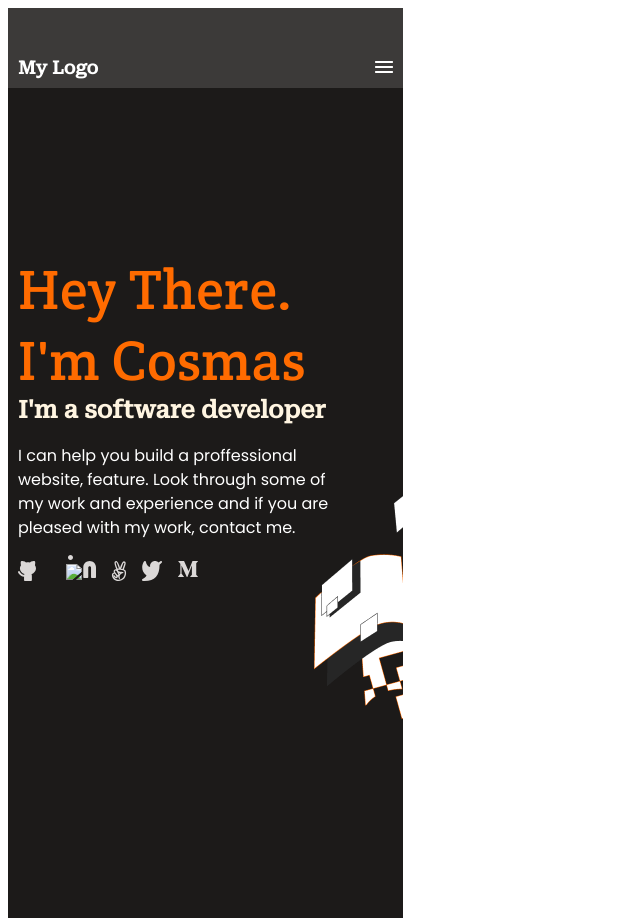
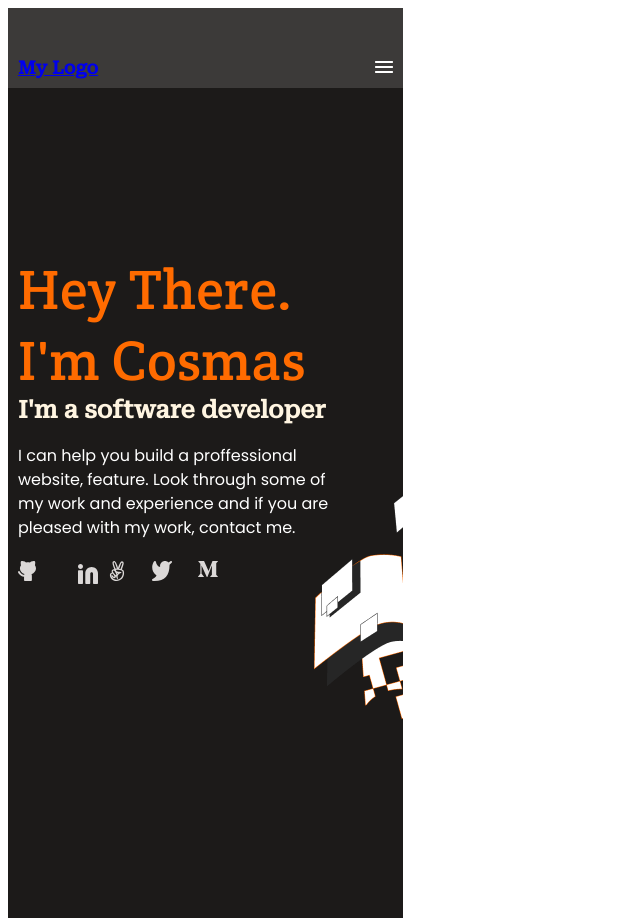
Before and after one commit to cosywasswa/Portfolio-mobile-version-first, a website: page index.html in a window 1280 px wide. Shown: the whole page, without its empty margins (0-640 px from the left). Drawn offline with Linux system fonts and the light colour scheme.

Commit message:
Added_icon to the image folder

```diff
--- a/index.html
+++ b/index.html
@@ -15,7 +15,7 @@
   </head>
   <body>
     <header class="head">
-      <h3>My Logo</h3>
+      <h3><a href="index.html">My Logo</a></h3>
       <nav>
         <img id="union" src="images/Union.png" />
       </nav>
@@ -34,12 +34,10 @@
         <div class="social-icons">
           <ul>
             <li><img src="images/Vector sv1.svg" /></li>
-            <li><img id="vec" src="images/Vector sv2.svg" /></li>
-            <li><img src="images/Vector sv3.svg" /></li>
+            <li><img id="vec" src="images/Group icon.svg" /></li>
             <li><img src="images/Vector sv4.svg" /></li>
             <li><img src="images/Vector sv5.svg" /></li>
             <li><img src="images/Vector sv6.svg" /></li>
-            <li><img id="dot" src="images/Vector dot.svg" /></li>
           </ul>
         </div>
       </section>
```
Also changed, not shown: images/Group icon.svg (added).
